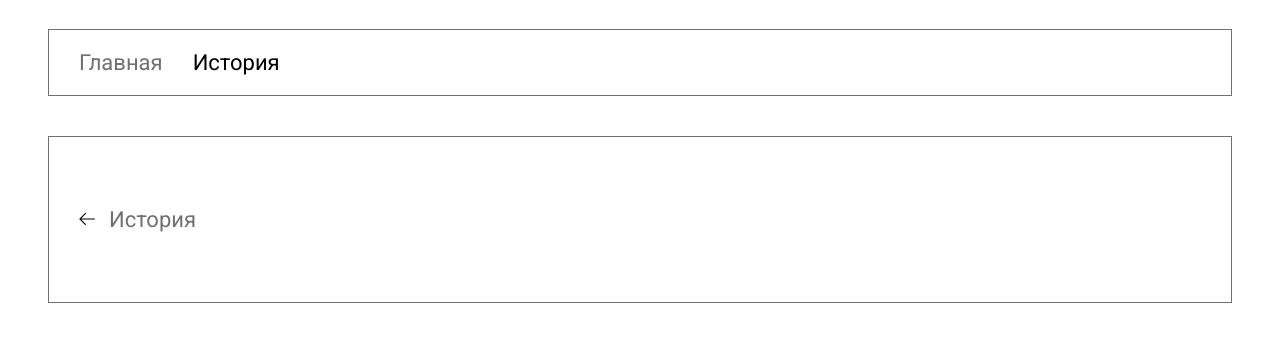
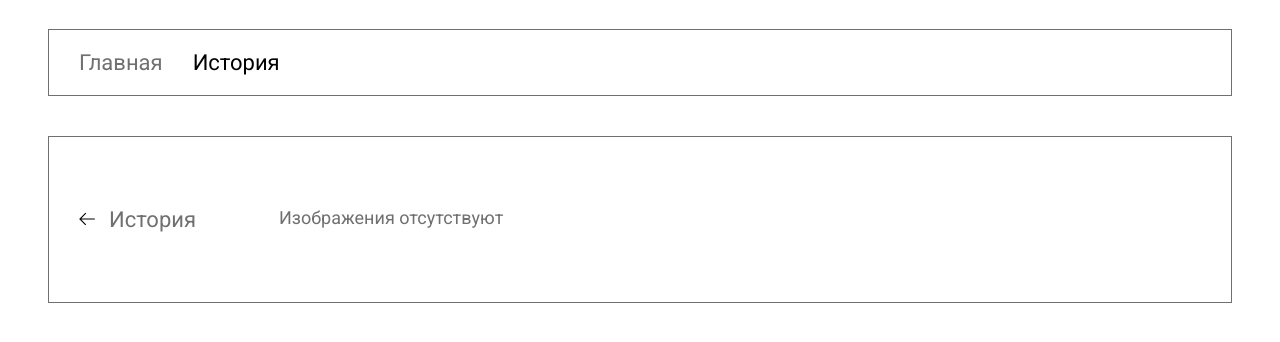
Before and after one commit to Serasmi/test-app-admitad, a React (Create React App) app: page /history in a window 1280 px wide. Shown: the top 342 px of the page. Built offline with nearby package versions, Linux system fonts and the light colour scheme.

Commit message:
Add empty state behaviour.

```diff
--- a/src/App.scss
+++ b/src/App.scss
@@ -26,6 +26,11 @@ $gray: #707070;
     & > .content {
       min-width: 600px;
     }
+  }
+
+  .no-data {
+    font-size: 18px;
+    font-weight: 300;
   }
 }
 
--- /dev/null
+++ b/src/components/NoData/index.js
@@ -0,0 +1,5 @@
+import React from 'react';
+
+const NoData = ({ children }) => <div className="no-data">{children}</div>;
+
+export default NoData;
--- a/src/pages/history/index.js
+++ b/src/pages/history/index.js
@@ -2,6 +2,7 @@ import React from 'react';
 import { useSelector, useDispatch } from 'react-redux';
 import { remove, selectImages } from './historySlice';
 
+import NoData from '../../components/NoData';
 import PictureRow from '../../components/PictureRow';
 
 const History = () => {
@@ -12,9 +13,11 @@ const History = () => {
 
   return (
     <div className="history">
-      {images.map((image) => (
-        <PictureRow key={image.createdAt} {...{ onRemove, ...image }} />
-      ))}
+      {images.length ? (
+        images.map((image) => <PictureRow key={image.createdAt} {...{ onRemove, ...image }} />)
+      ) : (
+        <NoData>Изображения отсутствуют</NoData>
+      )}
     </div>
   );
 };
--- a/src/pages/main/index.js
+++ b/src/pages/main/index.js
@@ -4,6 +4,8 @@ import { selectImage } from './mainSlice';
 import { add } from '../history/historySlice';
 
 import Button from '../../components/Button';
+import NoData from '../../components/NoData';
+
 import './main.scss';
 
 const Main = () => {
@@ -13,7 +15,6 @@ const Main = () => {
   const handleClick = () => {
     if (image.url) {
       dispatch(add(image));
-      console.log('Saved!');
     }
 
     console.log('Load new image...');
@@ -21,7 +22,7 @@ const Main = () => {
 
   return (
     <div className="main">
-      {image.url ? <img src={image.url} alt={image.title} /> : <div className="hint">Изображение отсутствует</div>}
+      {image.url ? <img src={image.url} alt={image.title} /> : <NoData>Изображение отсутствует</NoData>}
       <Button onClick={handleClick}>Загрузить</Button>
     </div>
   );
--- a/src/pages/main/main.scss
+++ b/src/pages/main/main.scss
@@ -11,9 +11,4 @@ $width: 450px;
   & > .button {
     margin-top: 30px;
   }
-
-  .hint {
-    font-size: 18px;
-    font-weight: 300;
-  }
 }
```
